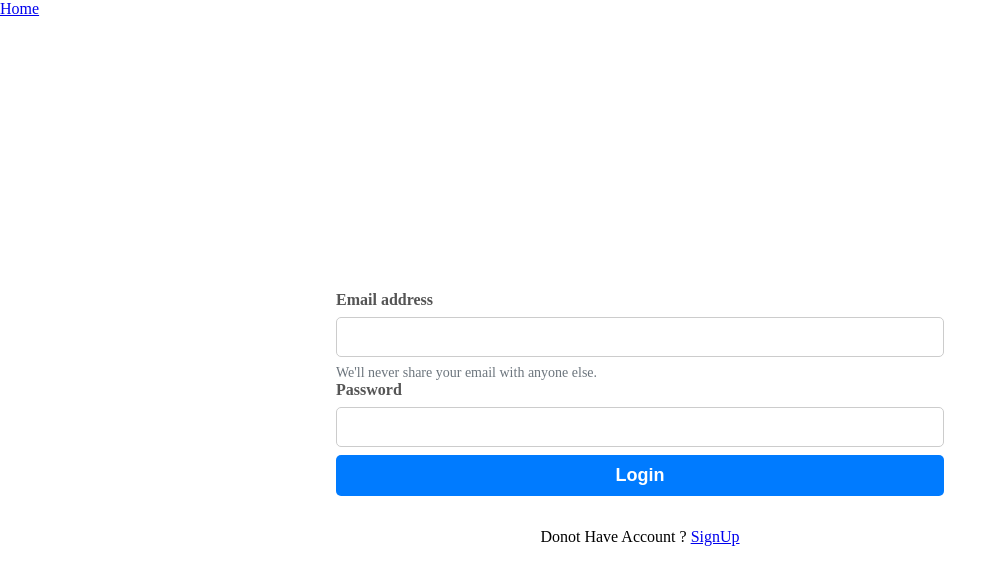
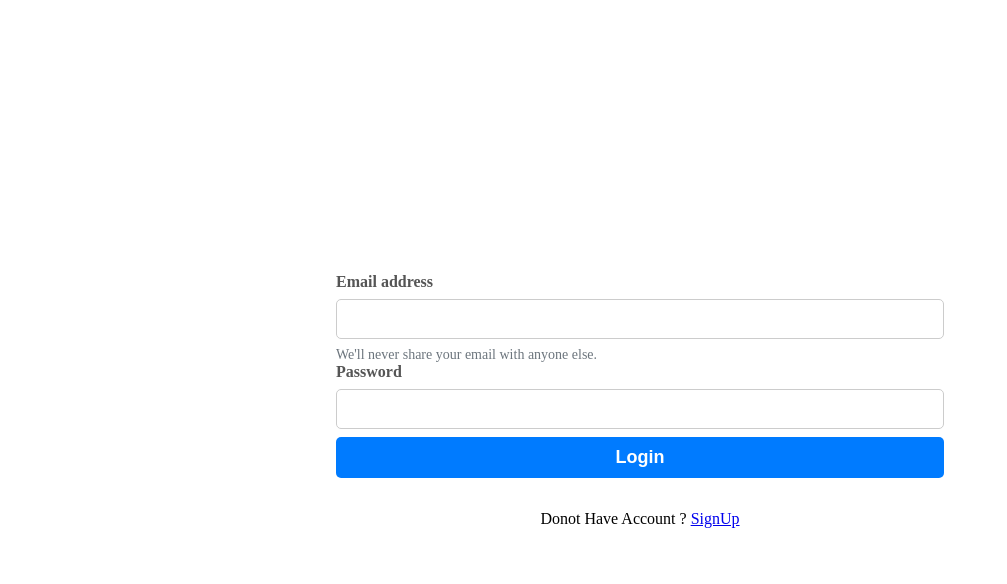
Before and after one commit to Rahulad12/po3_react_authenticate, a React (Vite) app: page / in a window 1280 px wide. Shown: the top 584 px of the page, without its empty margins (0-1007 px from the left). Built offline with nearby package versions, Linux system fonts and the light colour scheme.

Commit message:
del: home navigation in signin

```diff
--- a/src/pages/SignInPage.jsx
+++ b/src/pages/SignInPage.jsx
@@ -28,7 +28,6 @@ const SignInPage = () => {
 
     return (
         <div className='signin-page'>
-            <Link to="/home">Home</Link>
             <SigninForm submithandler={submithandler} loading={loading} />
         </div>
     );
```
